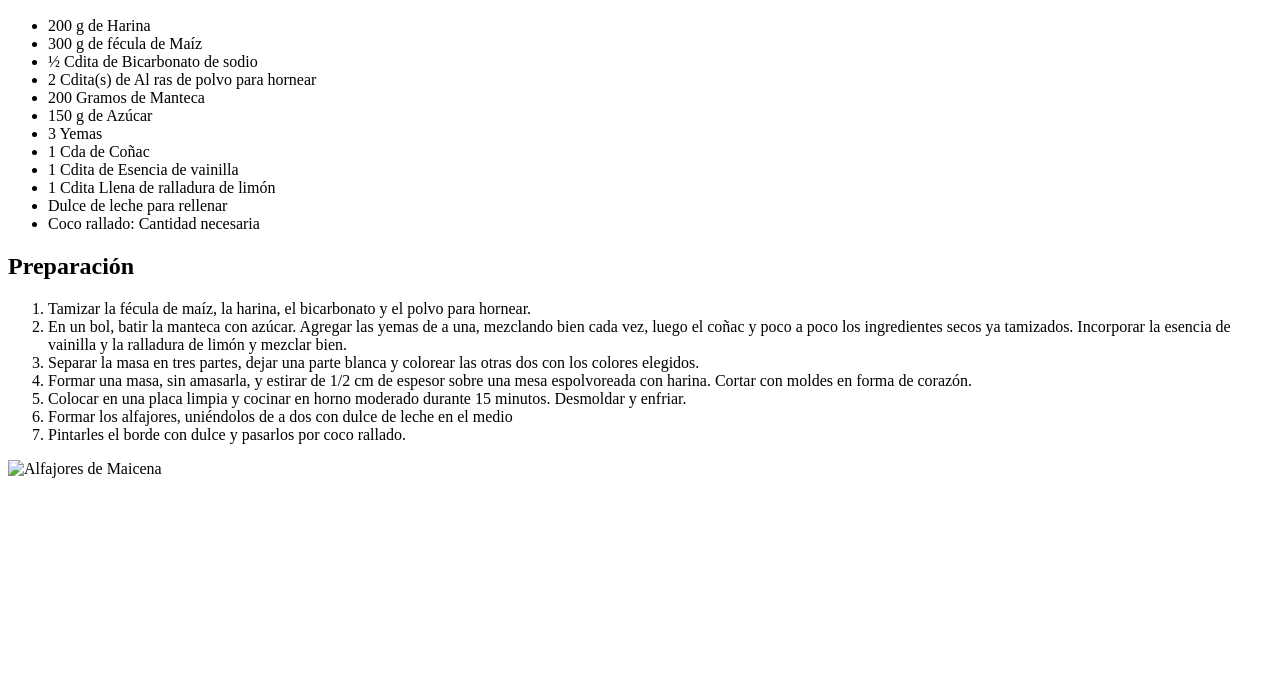
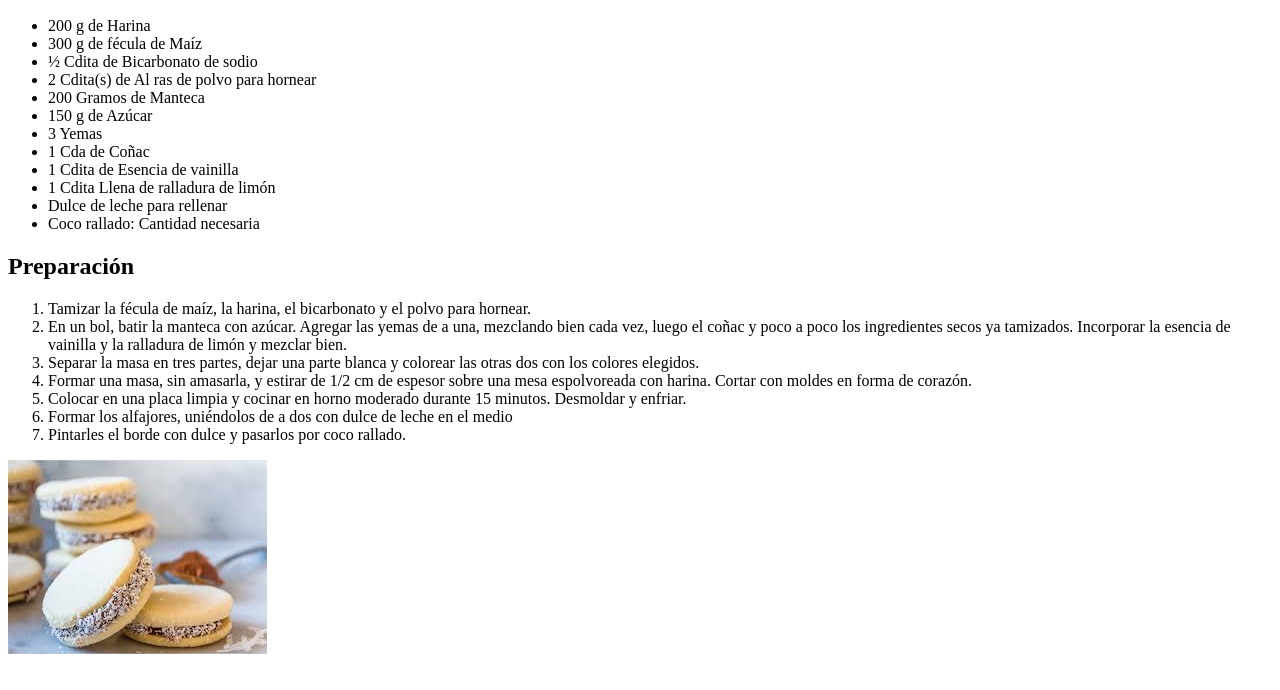
Before and after one commit to UCC-LabCompu2/ejercicios2024-franco2355, a plain HTML site: page Ejercicios-HTML/ej_listas.html in a window 1280 px wide. Shown: the part 110-800 px from the top of the page. Drawn offline with Linux system fonts and the light colour scheme.

Commit message:
Update ej_listas.html

```diff
--- a/Ejercicios-HTML/ej_listas.html
+++ b/Ejercicios-HTML/ej_listas.html
@@ -35,6 +35,6 @@
     <li>Formar los alfajores, uniéndolos de a dos con dulce de leche en el medio</li>
     <li>Pintarles el borde con dulce y pasarlos por coco rallado.</li>
 </ol>
-<img src="alfajor.jpg" alt = "Alfajores de Maicena">
+<img src="imagenes/alfajor.jpg" alt = "Alfajores de Maicena">
 </body>
 </html>
```
